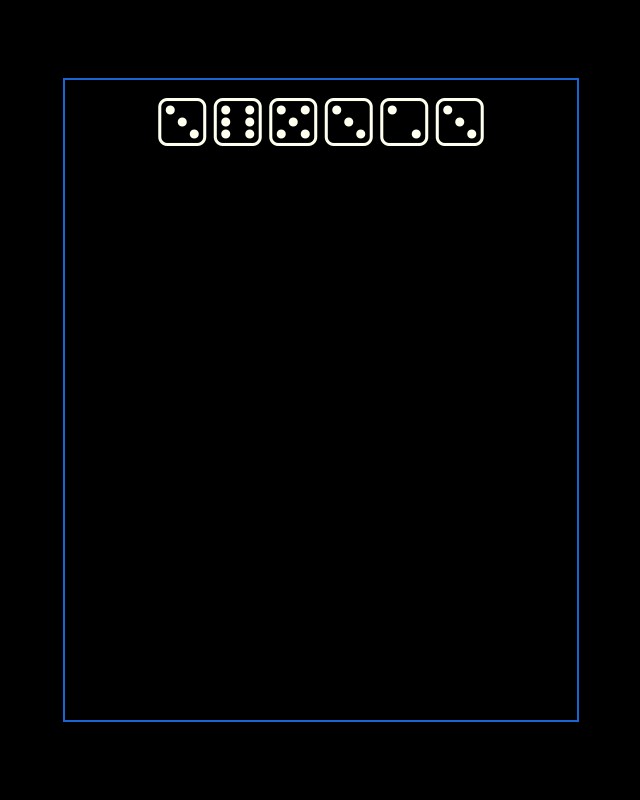
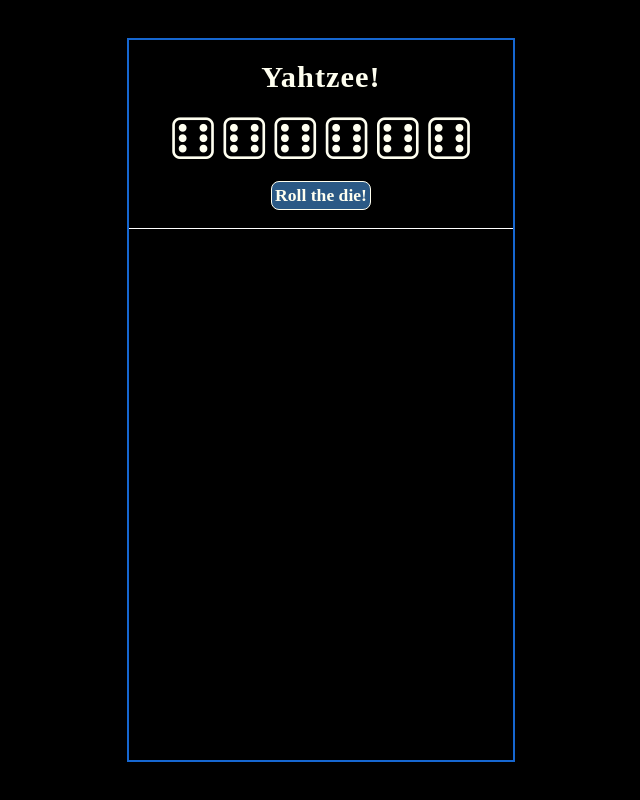
Before and after one commit to Kameal22/yahtzee-app, a React (Create React App) app: page / in a window 1280 px wide. Shown: the whole page, without its empty margins (319-959 px from the left). Built offline with nearby package versions, Linux system fonts and the light colour scheme.

Commit message:
Added dices randomizing on click

```diff
--- a/src/gameDices/Dices.js
+++ b/src/gameDices/Dices.js
@@ -5,25 +5,65 @@ import Die from './Die';
 class Dices extends Component{
 
   static defaultProps = {
+    numDices : 6,
     dieFaces : [1,2,3,4,5,6]
   }
 
-  generateRandDice = () =>{
-    let randInt = Math.floor(Math.random() * this.props.dieFaces.length)
-    return this.props.dieFaces[randInt]
+  constructor(props){
+    super(props)
+    this.state = {
+      dices : [
+        {face : 6, id : 1, isChosen : false},
+        {face : 6, id : 2, isChosen : false},
+        {face : 6, id : 3, isChosen : false},
+        {face : 6, id : 4, isChosen : false},
+        {face : 6, id : 5, isChosen : false},
+        {face : 6, id : 6, isChosen : false}
+      ]
+    }
+  }
+
+  randomizeDices = () =>{
+    const randDices = this.state.dices.map(dice =>{
+      let randInt = Math.floor(Math.random() * this.props.dieFaces.length) +1
+      return {...dice, face : randInt}
+    })
+    this.setState({
+      dices : randDices
+    })
+  }
+
+  chooseDice = (id) =>{
+    const dicesAfterChose = this.state.dices.map(dice =>{
+      if(dice.id === id){
+        return {...dice, isChosen : !this.state.dices.isChosen}
+      }
+      return dice
+    })
+
+    this.setState({
+      dices : dicesAfterChose
+    })
   }
 
   render(){
     return(
-      <div className = "DieDiv">
 
-        {this.props.dieFaces.map(face =>{
-          return(
-            face = this.generateRandDice(),
-            <Die face = {face} />
-          )
+      <div className = "DieSection">
+        <h1>Yahtzee!</h1>
+        <div className = "DieDiv">
+
+        {this.state.dices.map(dice =>{
+          return <Die
+            face = {dice.face}
+            key = {dice.id}
+            id = {dice.id}
+            isChosen = {dice.isChosen}
+            choose = {this.chooseDice} />
         })}
 
+        </div>
+        <h3 onClick = {this.randomizeDices}>Roll the die!</h3>
       </div>
     )
   }
--- a/src/gameDices/Die.js
+++ b/src/gameDices/Die.js
@@ -3,11 +3,27 @@ import {Component} from 'react'
 
 class Die extends Component{
 
+  handleChoice = () =>{
+    this.props.choose(this.props.id)
+
+  }
+
   render(){
+    const dieColor = {
+      color : 'ivory'
+    }
+    const chosenDieColor = {
+      color : 'rgb(44, 44, 44)'
+    }
+
     return(
       <div className = "DieDiv">
 
-        <i className = {`bi bi-dice-${this.props.face}`}></i>
+        <i
+          style = {this.props.isChosen ? chosenDieColor : dieColor}
+          onClick = {this.handleChoice}
+          className = {`bi bi-dice-${this.props.face}`}>
+        </i>
 
       </div>
     )
--- a/src/gameStyles/Dices.css
+++ b/src/gameStyles/Dices.css
@@ -1,6 +1,31 @@
-.DieDiv{
+.DieSection{
+    border-bottom: 1px solid white;
     display: flex;
     justify-content: space-around;
-    width: 65%;
-    margin: 1vh auto;
+    flex-direction: column;
+    align-items: center;
+    color: ivory;
 }
+
+.DieSection h1{
+    letter-spacing: 1px;
+    font-size: 1.9em;
+}
+
+.DieSection h3{
+    border: 1px solid ivory;
+    background-color: rgba(65, 135, 201, 0.664);
+    border-radius: 8px;
+    padding: 3px 3px;
+    font-size: 1.1em;
+}
+
+.DieSection h3:hover{
+    cursor: pointer;
+}
+
+.DieDiv{
+    width: 80%;
+    display: flex;
+    justify-content: space-around;
+}
--- a/src/gameStyles/Die.css
+++ b/src/gameStyles/Die.css
@@ -1,4 +1,3 @@
 .DieDiv i{
-    color: ivory;
-    font-size: 3em;
+    font-size: 2.6em;
 }
--- a/src/gameStyles/index.css
+++ b/src/gameStyles/index.css
@@ -15,8 +15,8 @@ body {
 }
 
 #root {
-  width: 40%;
-  height: 80%;
+  width: 30%;
+  height: 90%;
   margin: 14vh auto;
   border: 2px solid rgb(22, 103, 209);
 }
```
